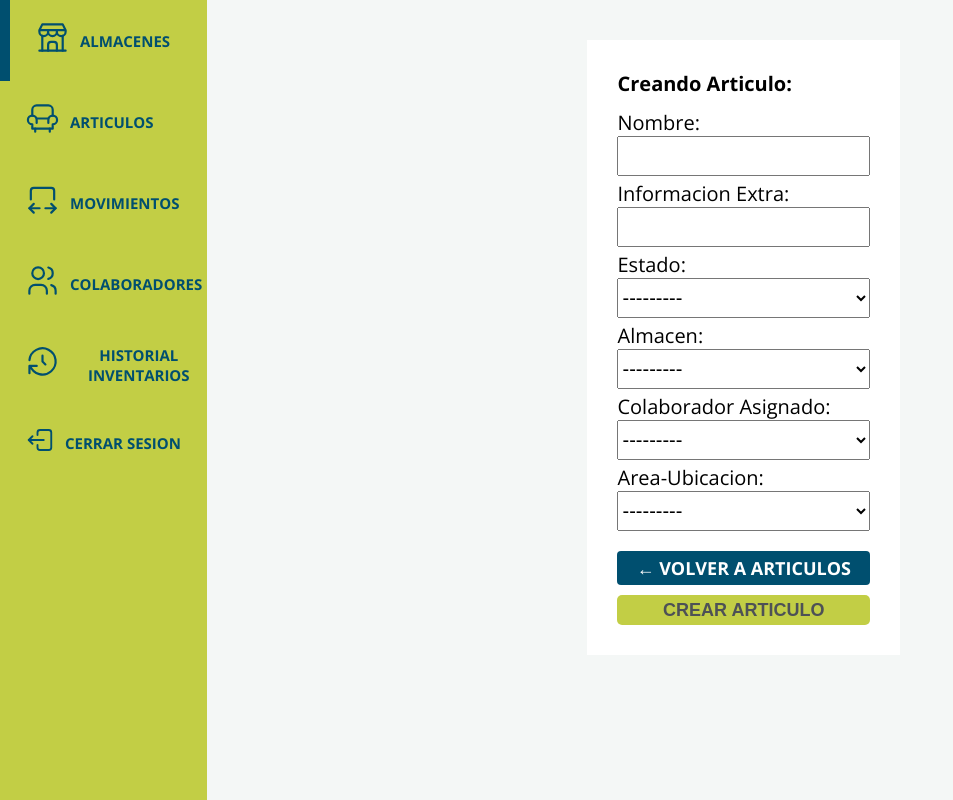
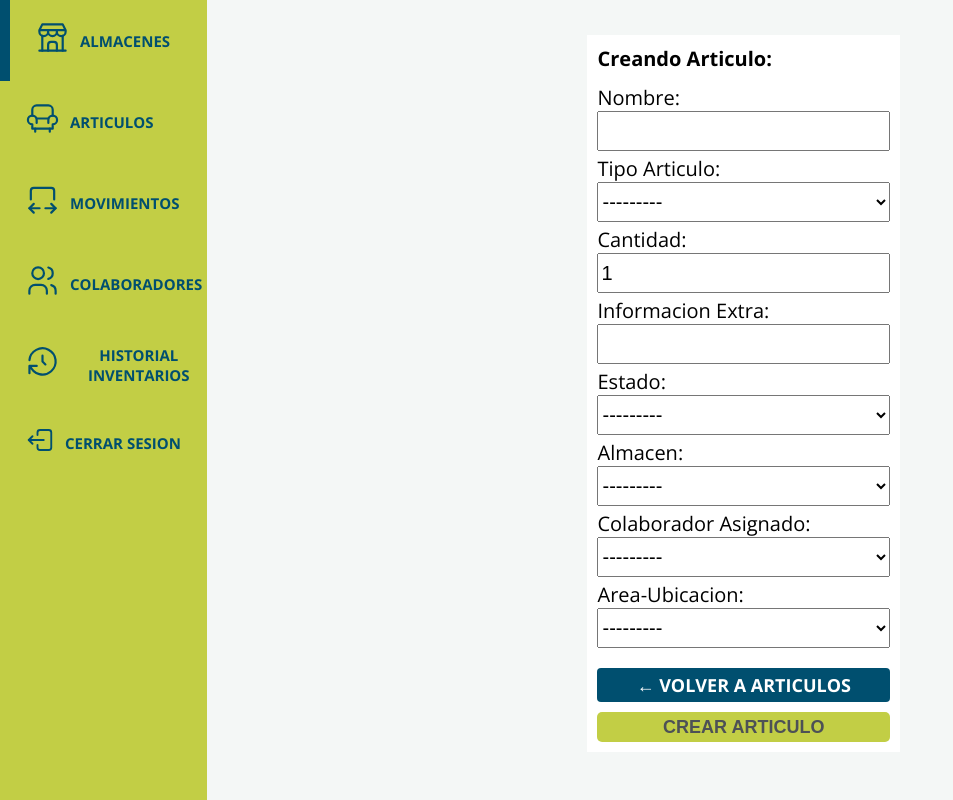
Before and after one commit to ViTh0X/aplicaciones_incasur, a Django app: page /logistica/agregar-items in a window 1280 px wide. Shown: the whole page, without its empty margins (0-953 px from the left). Run offline with Django 5.2, Linux system fonts and the light colour scheme; the visitor is signed in with stand-in values (Sample User, id 1); data that the repository does not hold is empty.

Commit message:
Actualizacion de modelos items 2

```diff
--- a/app_logistica/forms.py
+++ b/app_logistica/forms.py
@@ -16,4 +16,4 @@ class ItemsForm(forms.ModelForm):
 
     class Meta:
         model = Items
-        fields = ['nombre_item','descripcion_item','id_area','id_estado','id_almacen','id_usuario']
+        fields = ['nombre_item','tipo_item','cantidad_items','descripcion_item','id_area','id_estado','id_almacen','id_usuario']
--- a/static/logistica/style.css
+++ b/static/logistica/style.css
@@ -555,11 +555,11 @@ ul{
 .formularios{
     background-color: var(--blanco);
     margin: 3rem 1rem 0.5rem 1rem;
-    padding: 3rem;
+    padding: 1rem;
 }
 @media (min-width:1024px){
     .formularios{
-        margin: 1rem 35rem 10rem 35rem;
+        margin: 0.5rem 35rem 10rem 35rem;
     }
 }
 /*Formularios*/
--- a/templates/logistica/formulario_agregar_items.html
+++ b/templates/logistica/formulario_agregar_items.html
@@ -6,6 +6,7 @@
         <h1 class="no-margin">Creando Articulo:</h1>
         <div>
             <p class="mensaje_error">{{ form.nombre_item.errors }}</p>
+
             <p class="mensaje_error">{{ form.descripcion_item.errors }}</p>
             <p class="mensaje_error">{{ form.id_estado.errors }}</p>
             <p class="mensaje_error">{{ form.id_almacen.errors }}</p>
@@ -17,6 +18,14 @@
             <div class="campos_textosimple">
                 <label for="">Nombre:</label>
                 {{ form.nombre_item }}
+            </div>
+            <div class="campos_textoopciones">
+                <label for="">Tipo Articulo:</label>
+                {{ form.tipo_item }}
+            </div>
+            <div class="campos_textosimple">
+                <label for="">Cantidad:</label>
+                {{ form.cantidad_items }}
             </div>
             <div class="campos_textosimple">
                 <label for="">Informacion Extra:</label>
```
